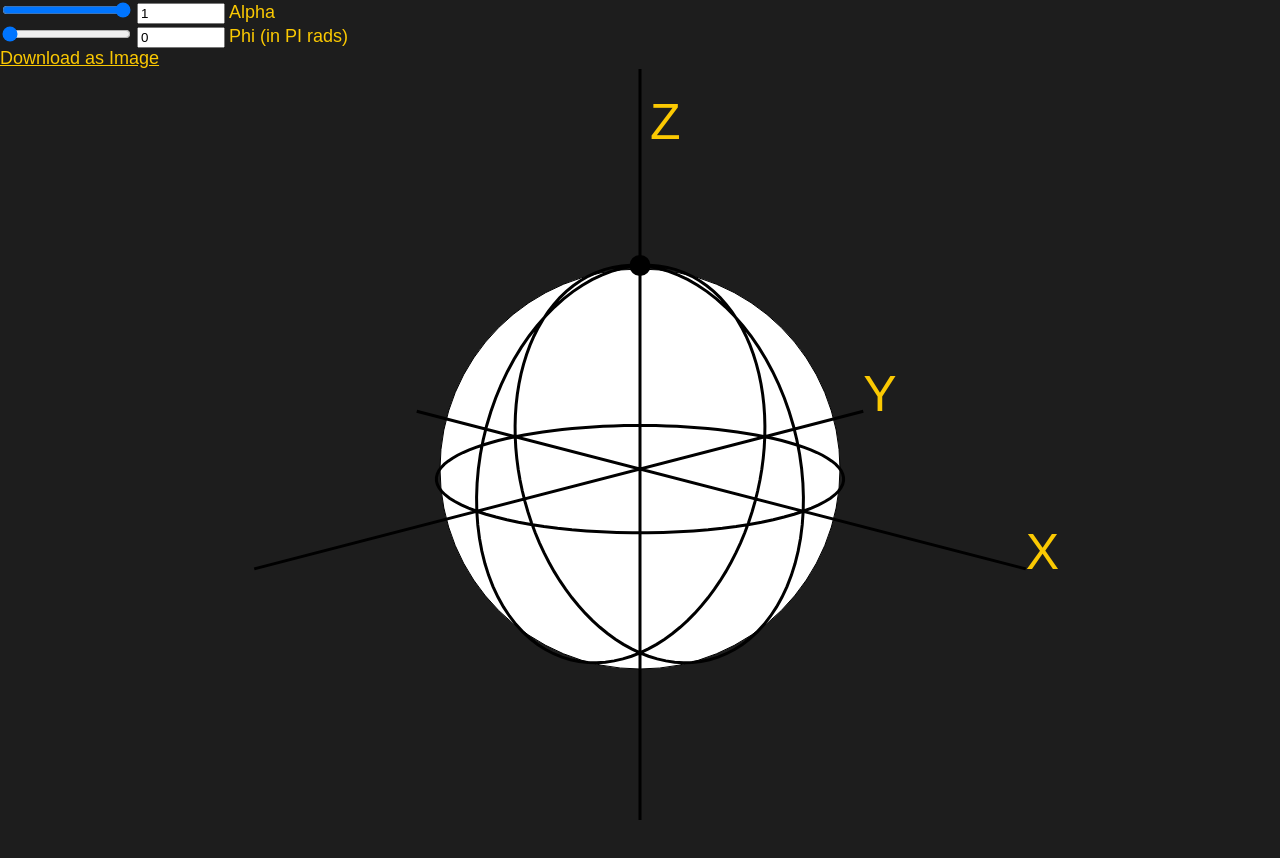
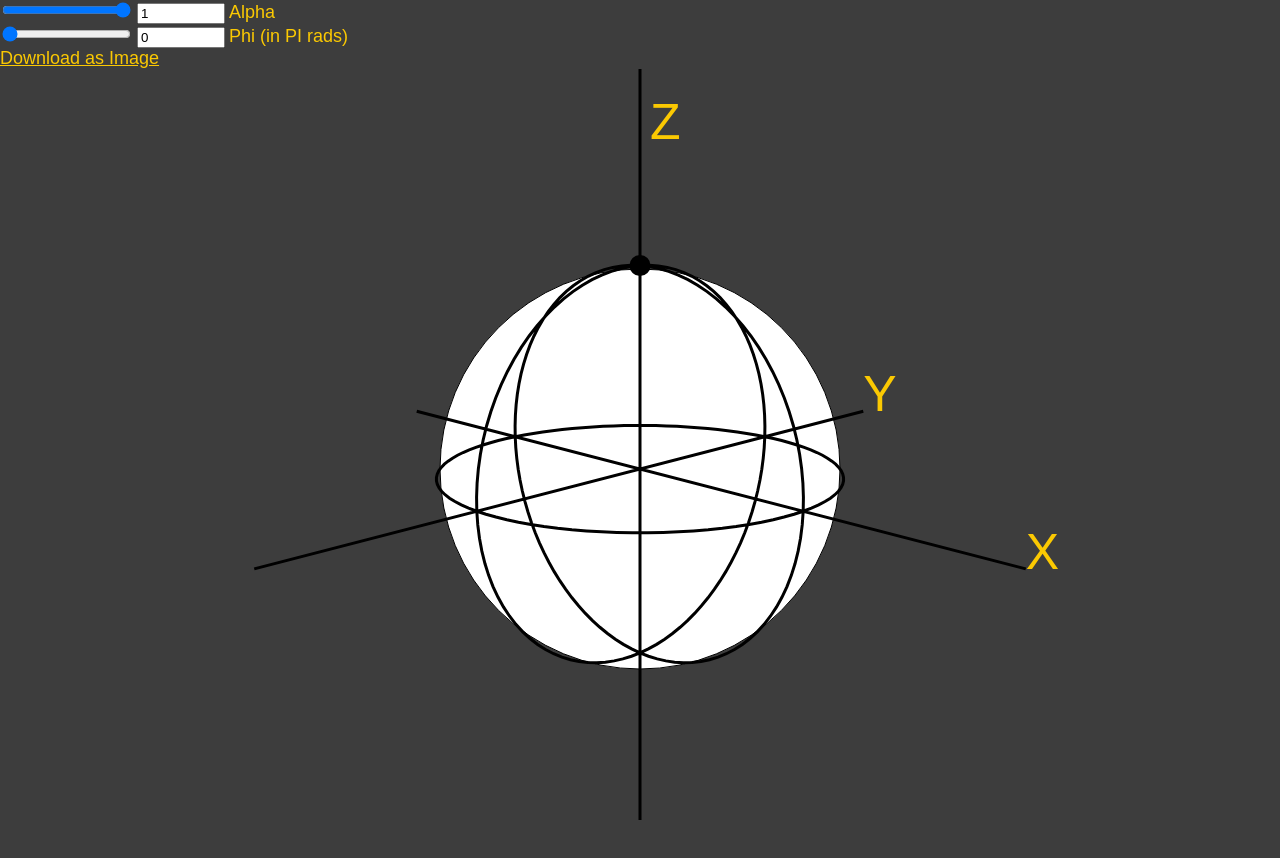
Before and after one commit to MessiahOfDoom/QBitVisualizer, a plain HTML site: page index.html in a window 1280 px wide. Drawn offline with Linux system fonts and the light colour scheme.

Commit message:
Make background brighter

```diff
--- a/css.css
+++ b/css.css
@@ -1,5 +1,5 @@
 :root {
-    background-color: #1d1d1d;
+    background-color: #3d3d3d;
 }
 
 p {
```
